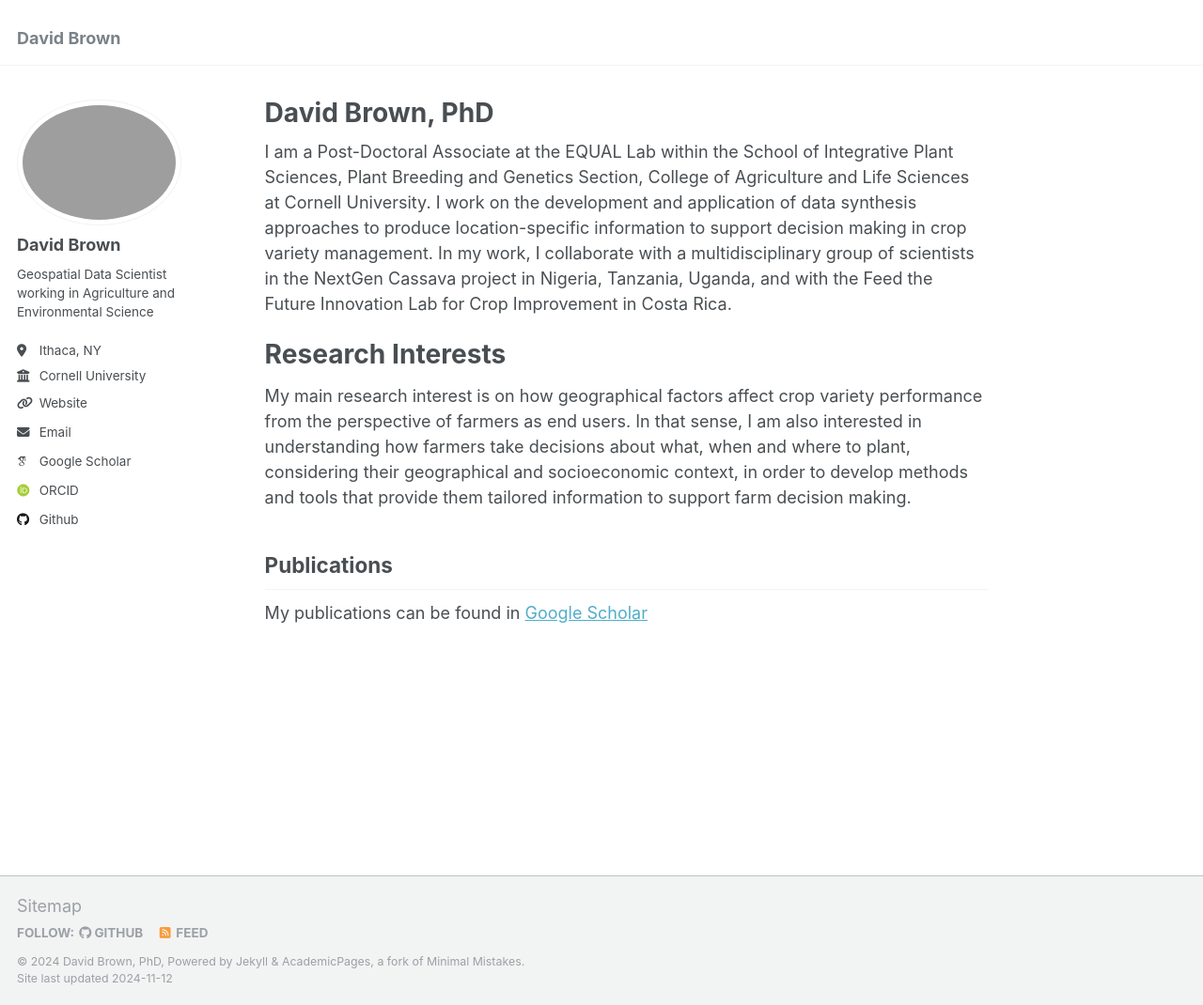
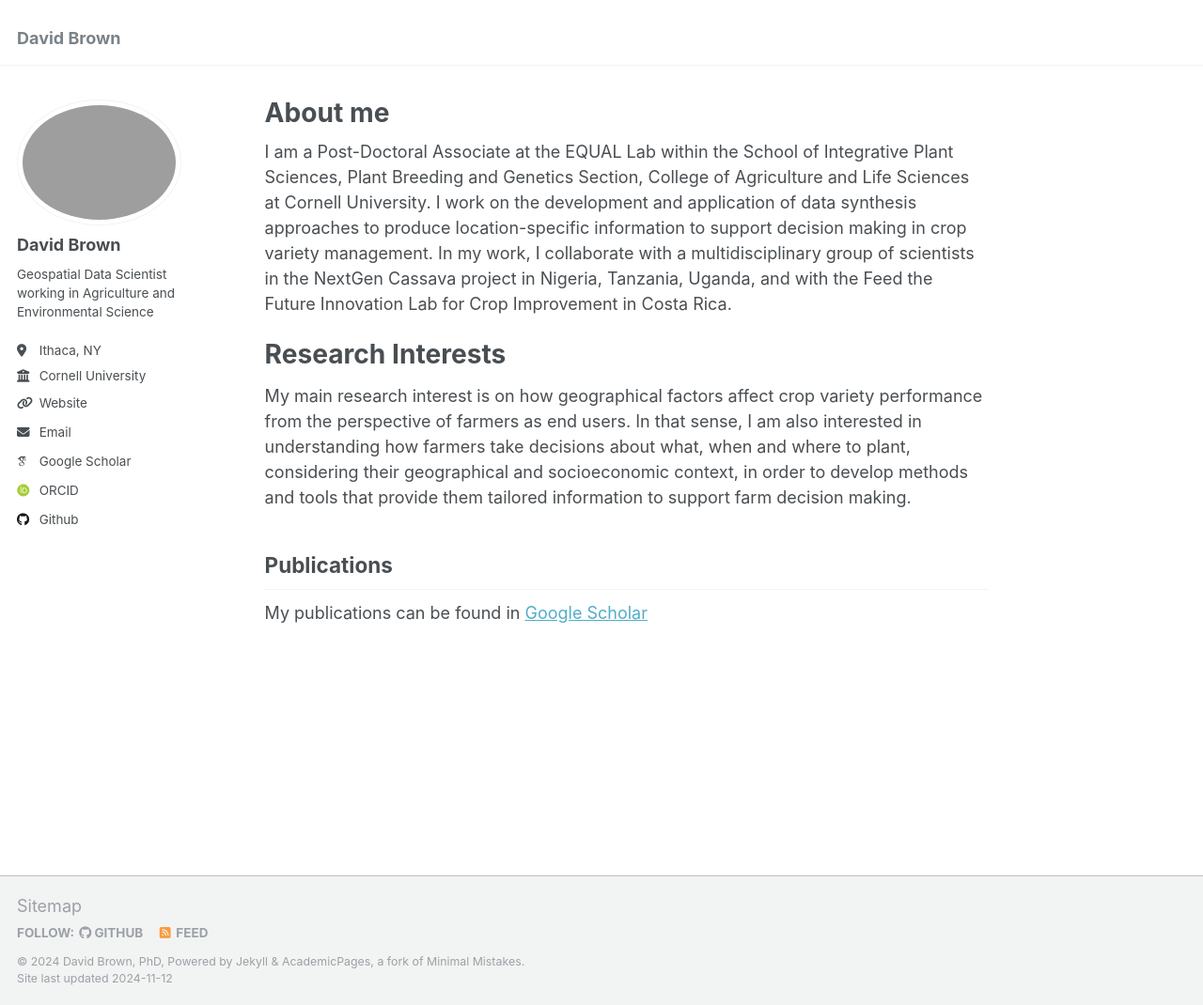
Before and after one commit to dbrownf/dbrownf.github.io, a Jekyll site: the page built from _pages/about.md, in a window 1280 px wide and 1070 px high. Shown: the whole window at 94% size. Built offline with Jekyll 4.4.1, drawn with Linux system fonts in a browser that asks for light colours; some web fonts are replaced.

Commit message:
Update about.md

```diff
--- a/_pages/about.md
+++ b/_pages/about.md
@@ -1,6 +1,6 @@
 ---
 permalink: /
-title: David Brown, PhD
+title: About me
 excerpt: ""
 author_profile: true
 redirect_from:
```
